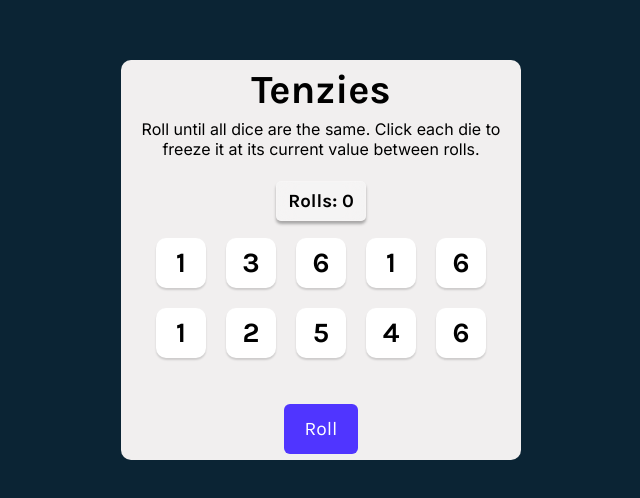
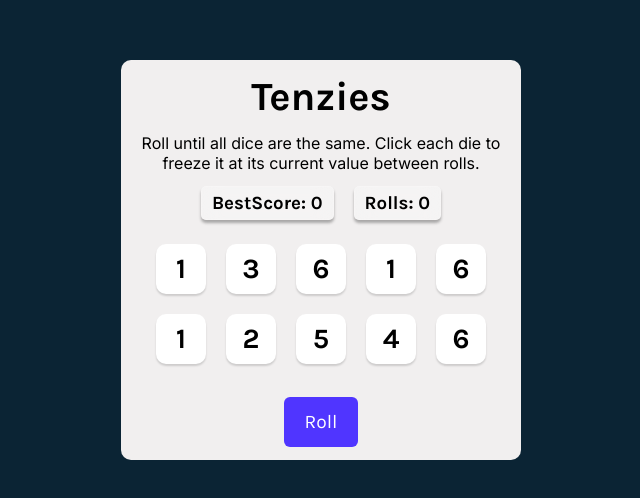
Before and after one commit to Shivamkr0724/Tenzies-Game, a React (Vite) app: page / in a window 1280 px wide. Shown: the part 140-638 px from the top of the page, without its empty margins (319-959 px from the left). Built offline with nearby package versions, Linux system fonts and the light colour scheme.

Commit message:
add best score feature

```diff
--- a/src/App.jsx
+++ b/src/App.jsx
@@ -5,16 +5,33 @@ import ReactConfetti from "react-confetti";
 
 export default function App(){
 
+  const score = 'highest'
   const [dice , setDice] = useState(() => getAllNewDice());
   const [count , setCount] = useState(0);
+  const [bestScore , setBestScore] = useState(() =>{
+    const rawScore = localStorage.getItem(score);
+    if(!rawScore) return 0;
+    return JSON.parse(rawScore);
+  });
   const buttonRef = useRef(null)
 
    const GameWon = dice.every(die => die.isHeld) &&
     dice.every(die => die.value === dice[0].value);
 
+    function getBestScore(){
+       if(bestScore===0){
+        setBestScore(count)
+       }
+       else if(GameWon && count < bestScore){
+        setBestScore(count)
+       }
+
+    }
+
     useEffect(() => {
       if(GameWon){
         buttonRef.current.focus()
+        getBestScore();
       }
     })
 
@@ -64,6 +81,8 @@ export default function App(){
                 />)
     )
 
+    localStorage.setItem(score,JSON.stringify(bestScore))
+
 
   return(
    <main>
@@ -73,7 +92,8 @@ export default function App(){
            Roll until all dice are the same. Click each die to freeze it at its current value between rolls.
         </p>
         <div className="count">
-          <h3 >{`Rolls: ${count}`}</h3>
+          <h3 className="best">{`BestScore: ${bestScore}`}</h3>
+          <h3 className="best">{`Rolls: ${count}`}</h3>
         </div>
 
 
--- a/src/index.css
+++ b/src/index.css
@@ -1,4 +1,5 @@
 * {
+    margin: 0;
     box-sizing: border-box;
     font-family: "Karla", sans-serif;
 }
@@ -46,10 +47,12 @@ main {
 
 .count{
     display: flex;
-    justify-content: center;
-    align-items: center;
-    width: 90px;
-    height: 40px;
+    gap: 20px;
+    margin-top: 0px;
+}
+
+.best{
+    padding: 5px 10px;
     background: rgba(255, 255, 255, 0.3); /* Semi-transparent black */
     backdrop-filter: blur(10px);    /* Blur effect */
     -webkit-backdrop-filter: blur(10px);
@@ -63,7 +66,7 @@ main {
   display: grid;
   grid-template: auto auto / repeat(5, 1fr);
   gap: 20px;
-  margin-bottom: 40px;
+  margin-bottom: 20px;
 }
 
 button{
```
